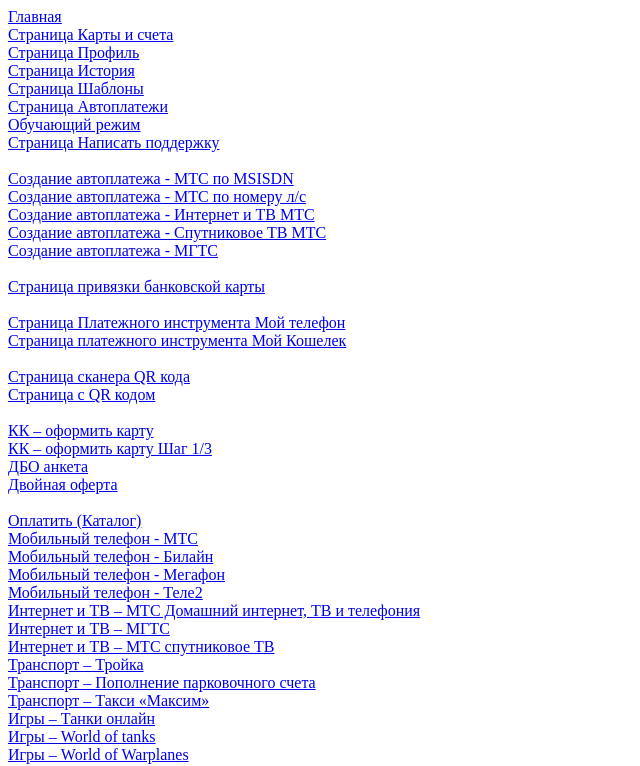
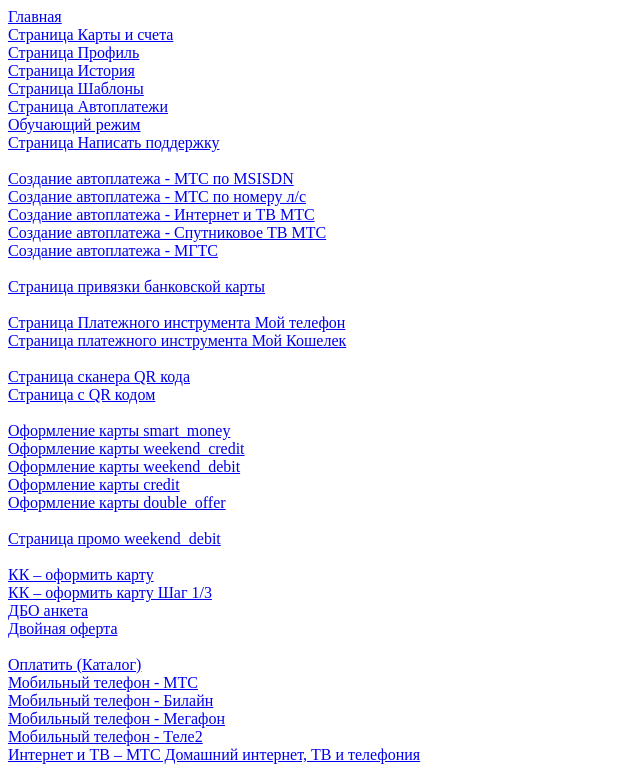
Before and after one commit to stepanov-immo/stepanov-immo.github.io, a plain HTML site: page index.html in a window 1280 px wide. Shown: the top 766 px of the page, without its empty margins (0-640 px from the left). Drawn offline with Linux system fonts and the light colour scheme.

Commit message:
Update index.html

```diff
--- a/index.html
+++ b/index.html
@@ -20,6 +20,14 @@
 <br/>
 <a href="https://mtsmoney.mts.ru/qrcode">Страница сканера QR кода</a><br/>
 <a href="https://mtsmoney.mts.ru/qrcode_show">Страница с QR кодом</a><br/>
+<br/>
+<a href="https://mtsmoney.mts.ru/bank_product_form?type=smart_money">Оформление карты smart_money</a><br/>
+<a href="https://mtsmoney.mts.ru/bank_product_form?type=weekend_credit">Оформление карты weekend_credit</a><br/>
+<a href="https://mtsmoney.mts.ru/bank_product_form?type=weekend_debit">Оформление карты weekend_debit</a><br/>
+<a href="https://mtsmoney.mts.ru/bank_product_form?type=credit">Оформление карты credit</a><br/>
+<a href="https://mtsmoney.mts.ru/bank_product_form?type=double_offer">Оформление карты double_offer</a><br/>
+<br/>
+<a href="https://mtsmoney.mts.ru/bank_product_promo?id=weekend_debit">Страница промо weekend_debit</a><br/>
 <br/>
 <a href="https://mtsmoney.mts.ru/anketa">КК – оформить карту</a><br/>
 <a href="https://mtsmoney.mts.ru/anketa_skip_features">КК – оформить карту Шаг 1/3</a><br/>
```
